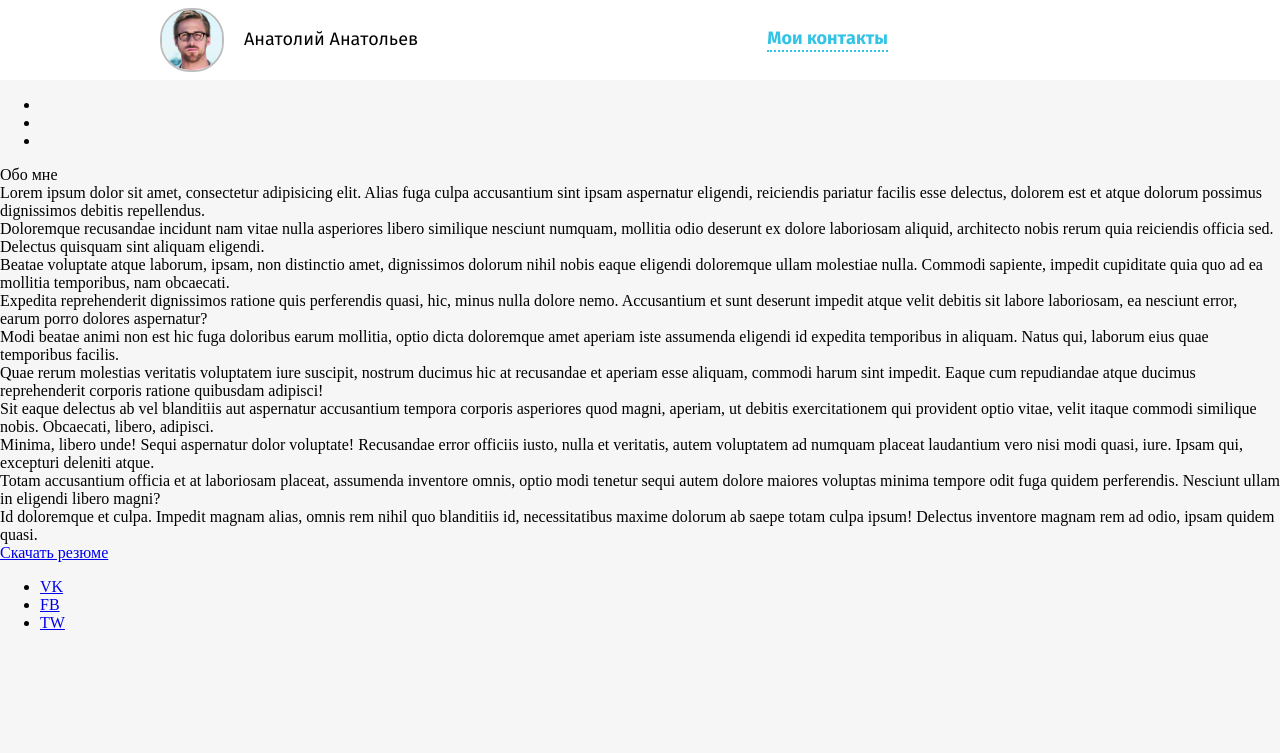
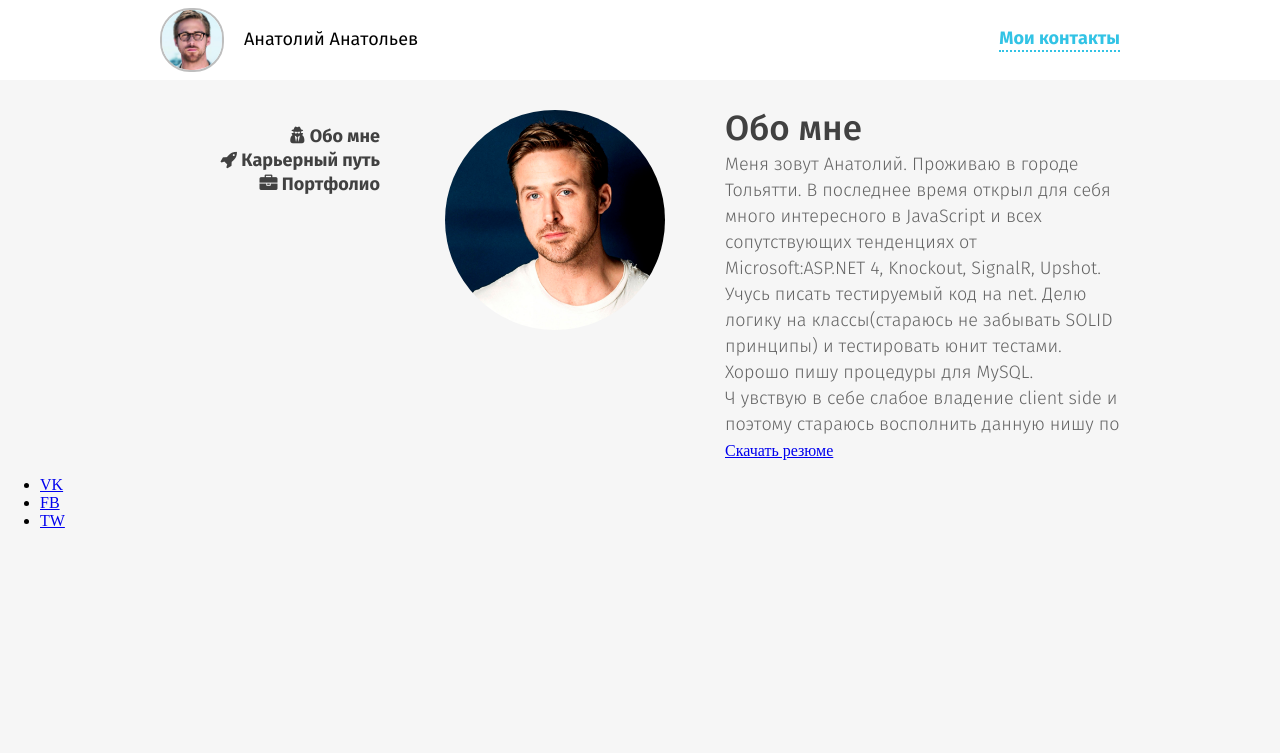
Before and after one commit to wake163/01, a plain HTML site: page html/index2.html in a window 1280 px wide. Drawn offline with Linux system fonts and the light colour scheme.

Commit message:
4 commit

```diff
--- a/css/style2.css
+++ b/css/style2.css
@@ -5,6 +5,12 @@ body {
 	margin: 0 auto;
 	padding: 0;
 
+}
+
+.wrapper {
+
+	height: 100%;
+	width: 100%;
 }
 
 .maincontent {
@@ -80,13 +86,14 @@ body {
 
 	height: 80px;
 	justify-content: center;
+	align-items: center;
 
 }
 
 .contacts {
 
 	display: flex;
-	align-items: center;
+
 	justify-content: flex-end;
 
 
@@ -106,21 +113,21 @@ body {
 
 	color: #e85f61;
 
+
 }
 
 
 .contacts__dropdown {
 
 	  	background: #ffffff;
-   		 opacity: 0;
-    	visibility: hidden;
+   		display: none;
     	transition: all .3s ease .15s;
 	  	border: 1px solid;
 	  	width: 190px;
 	  	height: 135px;
 	  	border-color: #bebebe;
 	  	border-radius: 8px;
-	  	margin-top: 100px;
+	  	margin-top: 30px;
 
 
 
@@ -129,8 +136,8 @@ body {
 
 .contacts:hover .contacts__dropdown {
 
-    opacity: 1;
-    visibility: visible;
+    display: block;
+    position: absolute;
 }
 
 
@@ -150,9 +157,130 @@ body {
 
 }
 
-.fa {
+.contact > .fa {
 
 	color: #33c1e3;
 
 
 }
+
+.content {
+
+	margin-top: 30px;
+}
+
+.container2 {
+
+	display: flex;
+	justify-content: space-between;
+	width: 960px;
+	margin: 0 auto;
+	padding: 0;
+}
+
+.sidebar {
+
+
+
+}
+
+.nav {
+
+	width: 220px;
+}
+
+.nav__list {
+
+	list-style-type: none;
+	text-align: right;
+}
+
+.nav__item {
+
+	height: 24px;
+
+}
+
+.nav__item_active {
+
+	font-family: "FiraSans-Bold" ;
+	font-size: 18px;
+	color: #32c3e5;
+	text-decoration: none;
+	cursor: pointer;
+
+
+}
+.nav__link {
+
+	font-family: "FiraSans-Bold" ;
+	font-size: 18px;
+	color: #414141;
+	text-decoration: none;
+	cursor: pointer;
+
+
+
+}
+
+.nav__link:hover {
+
+	font-family: "FiraSans-Bold" ;
+	font-size: 18px;
+	color: #33c1e3;
+	text-decoration: none;
+	cursor: pointer;
+
+
+
+}
+
+
+
+
+
+.about {
+
+	display: flex;
+
+}
+
+.about__left {
+
+	padding-left: 60px;
+}
+
+.gos3 {
+
+	height: 220px;
+	width: 220px;
+	border-radius: 110px;
+}
+
+.about__right {
+
+	padding-left: 60px;
+}
+
+.title {
+
+	font-family: "FiraSans-Medium" ;
+	font-size: 35px;
+	color: #414141;
+
+}
+
+.about__desc {
+
+	width: 395px;
+	height: 290px;
+	overflow: auto;
+}
+
+.about__text {
+
+	font-family: "FiraSans-Light" ;
+	font-size: 18px;
+	color: #646464;
+	line-height: 26px;
+}
--- a/html/index2.html
+++ b/html/index2.html
@@ -76,13 +76,13 @@
 						<nav class="nav">
 							<ul class="nav__list">
 								<li class="nav__item nav__item_active">
-									<a href="#" class="nav__link"></a>
+									<a href="#" class="nav__link"><i class="fa fa-user-secret" aria-hidden="true"> </i>  Обо мне</a>
 								</li>
 								<li class="nav__item">
-									<a href="#" class="nav__link"></a>
+									<a href="#" class="nav__link"><i class="fa fa-rocket" aria-hidden="true"></i>  Карьерный путь</a>
 								</li>
 								<li class="nav__item">
-									<a href="#" class="nav__link"></a>
+									<a href="#" class="nav__link"><i class="fa fa-briefcase" aria-hidden="true"></i>  Портфолио</a>
 								</li>
 							</ul>
 						</nav>
@@ -90,23 +90,17 @@
 					<main class="page-content">
 						<div class="about">
 							<div class="about__left">
-								<div class="about__pic"></div>
+								<div class="about__pic">
+									<img src="../img/w1280x1024_4236.png" alt="selfie" class="gos3">
+								</div>
 							</div>
 							<div class="about__right">
 								<div class="title">
 									Обо мне
 								</div>
 								<div class="about__desc">
-									<div>Lorem ipsum dolor sit amet, consectetur adipisicing elit. Alias fuga culpa accusantium sint ipsam aspernatur eligendi, reiciendis pariatur facilis esse delectus, dolorem est et atque dolorum possimus dignissimos debitis repellendus.</div>
-									<div>Doloremque recusandae incidunt nam vitae nulla asperiores libero similique nesciunt numquam, mollitia odio deserunt ex dolore laboriosam aliquid, architecto nobis rerum quia reiciendis officia sed. Delectus quisquam sint aliquam eligendi.</div>
-									<div>Beatae voluptate atque laborum, ipsam, non distinctio amet, dignissimos dolorum nihil nobis eaque eligendi doloremque ullam molestiae nulla. Commodi sapiente, impedit cupiditate quia quo ad ea mollitia temporibus, nam obcaecati.</div>
-									<div>Expedita reprehenderit dignissimos ratione quis perferendis quasi, hic, minus nulla dolore nemo. Accusantium et sunt deserunt impedit atque velit debitis sit labore laboriosam, ea nesciunt error, earum porro dolores aspernatur?</div>
-									<div>Modi beatae animi non est hic fuga doloribus earum mollitia, optio dicta doloremque amet aperiam iste assumenda eligendi id expedita temporibus in aliquam. Natus qui, laborum eius quae temporibus facilis.</div>
-									<div>Quae rerum molestias veritatis voluptatem iure suscipit, nostrum ducimus hic at recusandae et aperiam esse aliquam, commodi harum sint impedit. Eaque cum repudiandae atque ducimus reprehenderit corporis ratione quibusdam adipisci!</div>
-									<div>Sit eaque delectus ab vel blanditiis aut aspernatur accusantium tempora corporis asperiores quod magni, aperiam, ut debitis exercitationem qui provident optio vitae, velit itaque commodi similique nobis. Obcaecati, libero, adipisci.</div>
-									<div>Minima, libero unde! Sequi aspernatur dolor voluptate! Recusandae error officiis iusto, nulla et veritatis, autem voluptatem ad numquam placeat laudantium vero nisi modi quasi, iure. Ipsam qui, excepturi deleniti atque.</div>
-									<div>Totam accusantium officia et at laboriosam placeat, assumenda inventore omnis, optio modi tenetur sequi autem dolore maiores voluptas minima tempore odit fuga quidem perferendis. Nesciunt ullam in eligendi libero magni?</div>
-									<div>Id doloremque et culpa. Impedit magnam alias, omnis rem nihil quo blanditiis id, necessitatibus maxime dolorum ab saepe totam culpa ipsum! Delectus inventore magnam rem ad odio, ipsam quidem quasi.</div>
+									<div class="about__text">Меня зовут Анатолий. Проживаю в городе Тольятти. В последнее время открыл для себя много интересного в JavaScript и всех сопутствующих тенденциях от Microsoft:ASP.NET 4, Knockout, SignalR, Upshot. Учусь писать тестируемый код на net. Делю логику на классы(стараюсь не забывать SOLID принципы) и тестировать юнит тестами. Хорошо пишу процедуры для MySQL. Ч увствую в себе слабое владение client side и поэтому стараюсь восполнить данную нишу по мере возможностей. Из последних книг которые прочитал могу выделить: Professional ASP.NET MVC 3, JavaScript: The Good Parts, прочел много статей и туториалов. Знаком с “бандой четырех” и стараюсь использовать паттерны и практики где это необходимо и оправданно. Прочитал паттерны несколько раз но все равно есть непонимание некоторых моментов. Макконела также не обошел стороной. Иногда Читаю Фаулера выборочно: рефакторинг, PoEAA. Проблем с 5+ лет в IT было решено много разных.</div>
+
 								</div>
 								<div class="about__btns">
 									<a href="#" class="btn">
```
